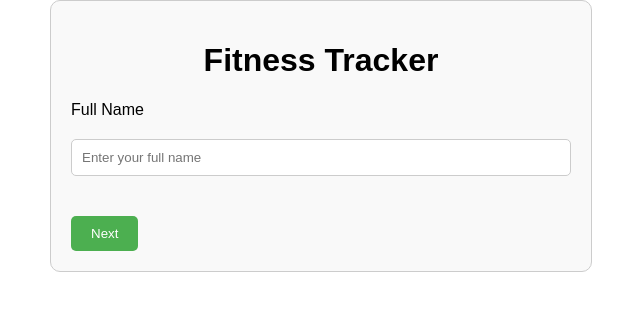
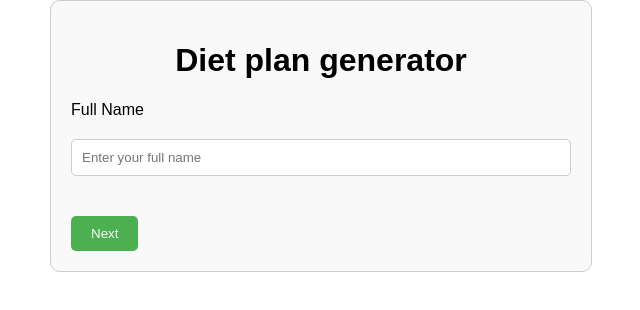
Before and after one commit to krishnaaaavyas/Diet-plan-generator-, a plain HTML site: page index.html in a window 1280 px wide. Shown: the whole page, without its empty margins (319-959 px from the left). Drawn offline with Linux system fonts and the light colour scheme.

Commit message:
Update index.html

```diff
--- a/index.html
+++ b/index.html
@@ -28,7 +28,7 @@
 </head>
 <body>
     <div class="form-container">
-        <h1>Fitness Tracker</h1>
+        <h1>Diet plan generator</h1>
         <form id="fitnessForm" onsubmit="return handleSubmit(event)">
             <!-- Step 1: Name -->
             <div class="step active">
```
